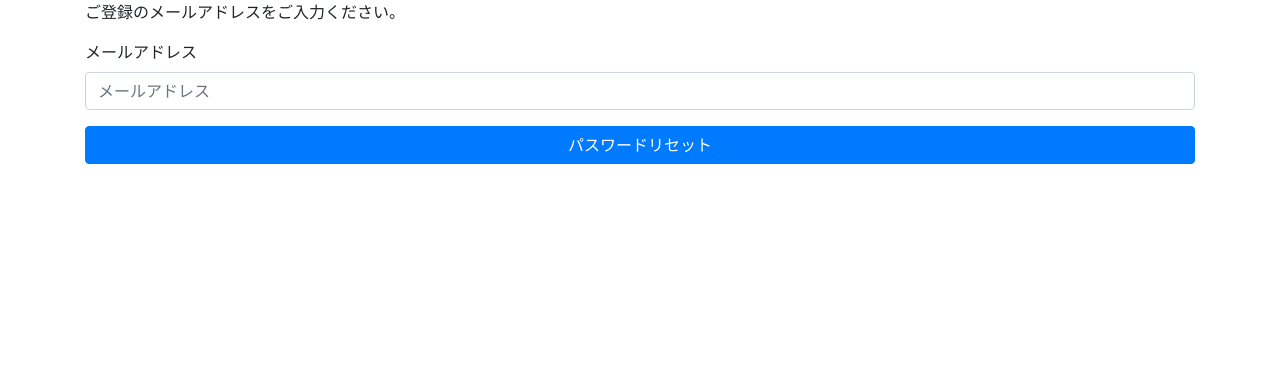
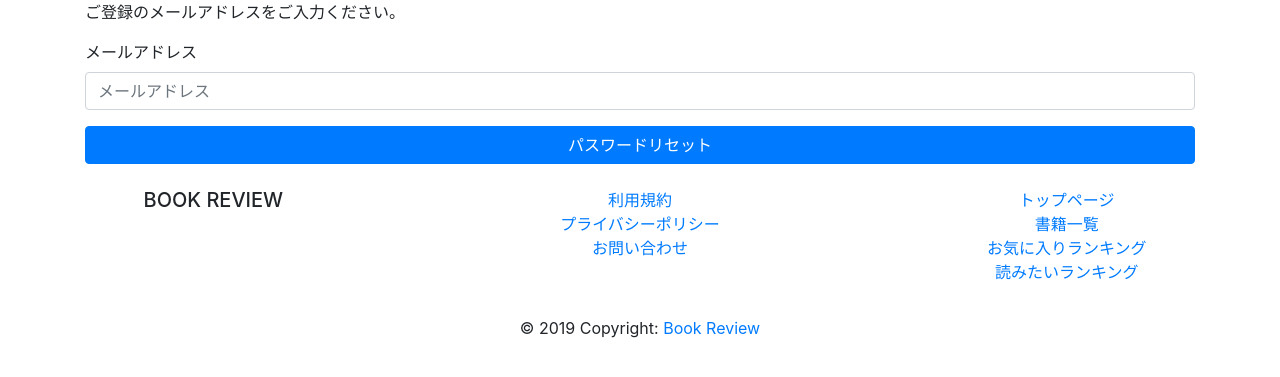
Before and after one commit to yuna1001/book-review, a Django app: page /accounts/password/reset/ in a window 1280 px wide. Shown: the part 155-532 px from the top of the page. Run offline with Django 3.2, Linux system fonts and the light colour scheme; some libraries are stand-ins or nearby versions.

Commit message:
[add] フッターを追加

```diff
--- a/templates/base.html
+++ b/templates/base.html
@@ -79,6 +79,70 @@
             {% endfor %}
             {% block content %}{% endblock %}
         </main>
+        <!-- Footer -->
+        <footer class="page-footer font-small blue pt-4">
+
+            <!-- Footer Links -->
+            <div class="container-fluid text-center text-md-left">
+
+                <!-- Grid row -->
+                <div class="row">
+                    <div class="col-xs-12 col-sm12 col-md-4 col-lg-4 mb-md-0 mb-3" style="text-align: center">
+                        <h5 class="text-uppercase">Book Review</h5>
+                    </div>
+
+                    <!-- Grid column -->
+                    <div class="col-xs-12 col-sm12 col-md-4 col-lg-4 mb-md-0 mb-3" style="text-align: center">
+
+                        <!-- Links -->
+                        <ul class="list-unstyled">
+                            <li>
+                                <a href="#!">利用規約</a>
+                            </li>
+                            <li>
+                                <a href="#!">プライバシーポリシー</a>
+                            </li>
+                            <li>
+                                <a href="#!">お問い合わせ</a>
+                            </li>
+                        </ul>
+                    </div>
+
+                    <!-- Grid column -->
+                    <div class="col-xs-12 col-sm12 col-md-4 col-lg-4 mb-md-0 mb-3" style="text-align: center">
+
+                        <!-- Links -->
+                        <ul class="list-unstyled">
+                            <li>
+                                <a href="{% url 'book:home' %}">トップページ</a>
+                            </li>
+                            <li>
+                                <a href="{% url 'book:list' %}">書籍一覧</a>
+                            </li>
+                            <li>
+                                <a href="{% url 'book:favorite_lanking' %}">お気に入りランキング</a>
+                            </li>
+                            <li>
+                                <a href="{% url 'book:wanted_lanking' %}">読みたいランキング</a>
+                            </li>
+                        </ul>
+                    </div>
+
+                </div>
+                <!-- Grid row -->
+
+            </div>
+            <!-- Footer Links -->
+
+            <!-- Copyright -->
+            <div class="footer-copyright text-center py-3">© 2019 Copyright:
+                <a href="https://mdbootstrap.com/education/bootstrap/"> Book Review</a>
+            </div>
+            <!-- Copyright -->
+
+        </footer>
+        <!-- Footer -->
+
         <!-- js -->
         {% block extra_js %}{% endblock %}
     </body>
```
Also changed, not shown: static/base.css (added).
